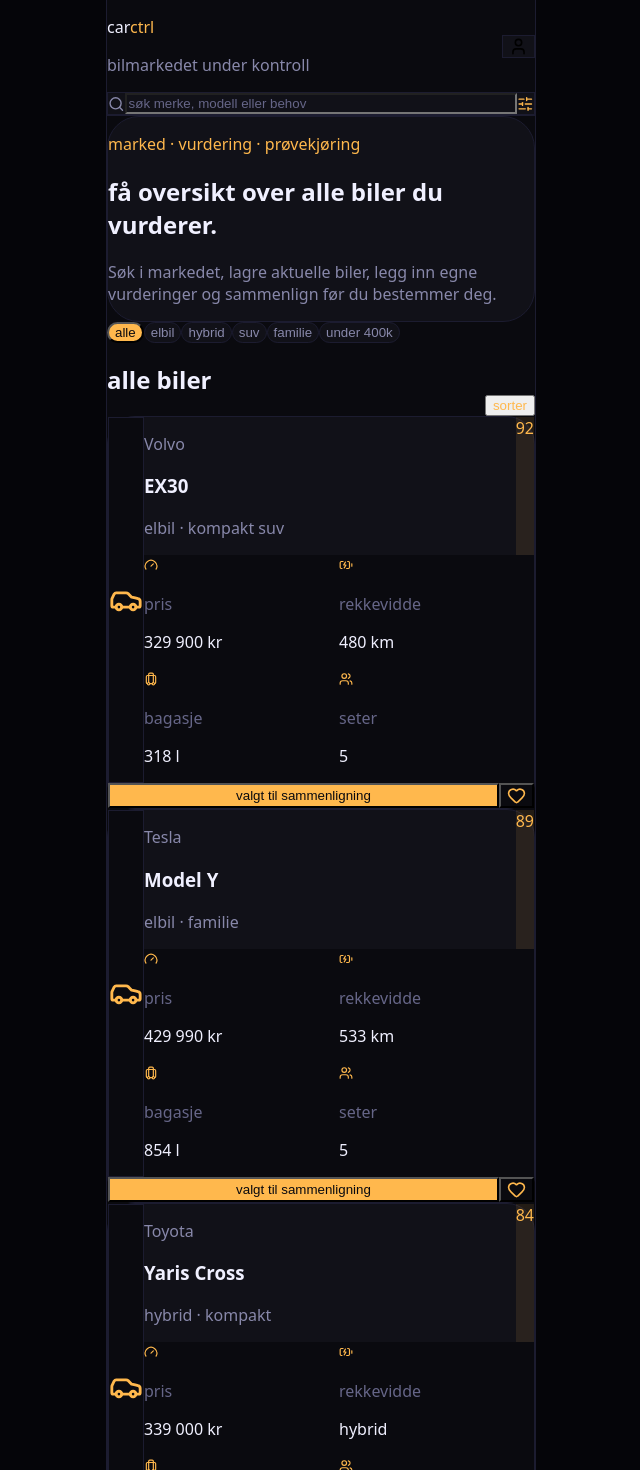
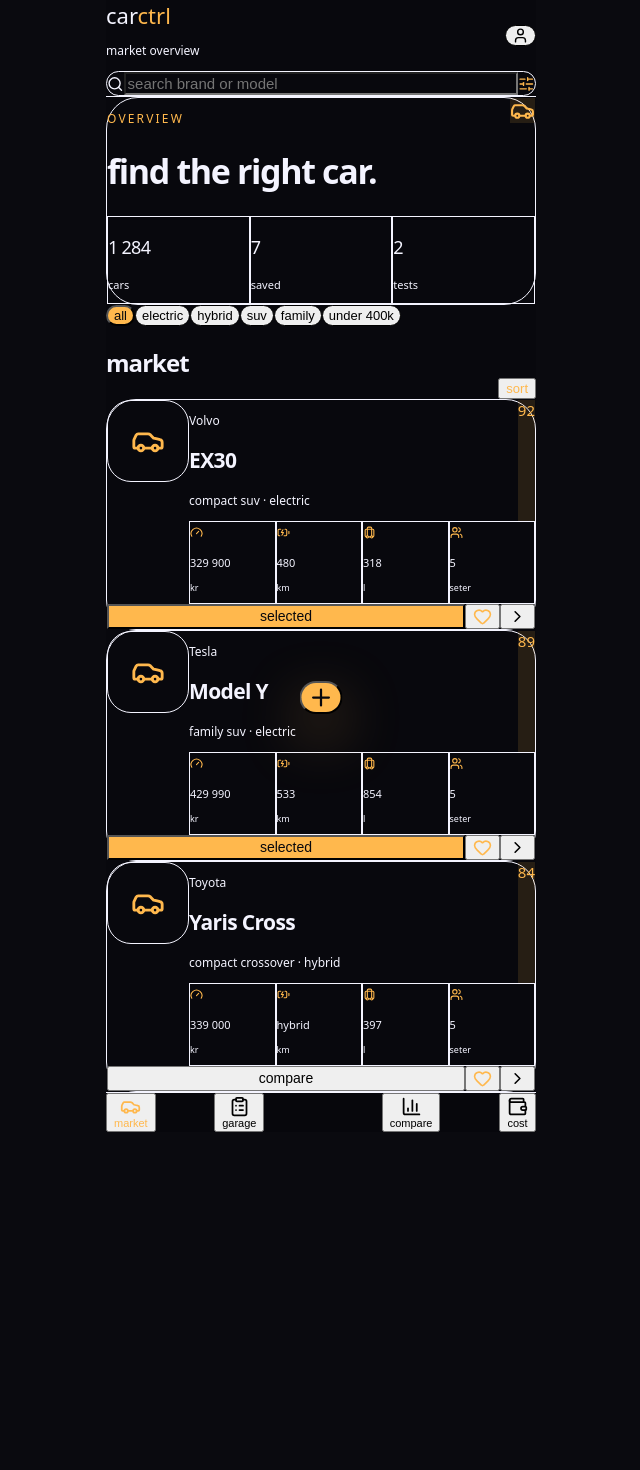
Before and after one commit to jojofos-maker/carctrl, a React (Vite) app in the folder carctrl-prototype/: page / in a window 1280 px wide. Shown: the top 1470 px of the page, without its empty margins (319-959 px from the left). After the commit the page ends 1092 px from the top, so only its background shows below. Built offline with nearby package versions, Linux system fonts and the light colour scheme.

Commit message:
Refactor App component and update car data

```diff
--- a/carctrl-prototype/src/App.jsx
+++ b/carctrl-prototype/src/App.jsx
@@ -8,109 +8,132 @@
   ClipboardList,
   Wallet,
   User,
-  Star,
   Plus,
-  CheckCircle2,
-  XCircle,
-  CalendarDays,
-  ChevronRight,
   BatteryCharging,
   Gauge,
   Luggage,
   Users,
+  ChevronRight,
+  Star,
 } from "lucide-react";
+
+const A = "#FFB84D";
 
 const cars = [
   {
     id: 1,
     brand: "Volvo",
     model: "EX30",
-    type: "elbil · kompakt suv",
-    price: "329 900 kr",
-    range: "480 km",
-    luggage: "318 l",
+    segment: "compact suv",
+    drivetrain: "electric",
+    price: "329 900",
+    range: "480",
+    luggage: "318",
     seats: "5",
     score: 92,
-    status: "vurderes",
+    status: "shortlist",
   },
   {
     id: 2,
     brand: "Tesla",
     model: "Model Y",
-    type: "elbil · familie",
-    price: "429 990 kr",
-    range: "533 km",
-    luggage: "854 l",
+    segment: "family suv",
+    drivetrain: "electric",
+    price: "429 990",
+    range: "533",
+    luggage: "854",
     seats: "5",
     score: 89,
-    status: "prøvekjørt",
+    status: "test driven",
   },
   {
     id: 3,
     brand: "Toyota",
     model: "Yaris Cross",
-    type: "hybrid · kompakt",
-    price: "339 000 kr",
+    segment: "compact crossover",
+    drivetrain: "hybrid",
+    price: "339 000",
     range: "hybrid",
-    luggage: "397 l",
+    luggage: "397",
     seats: "5",
     score: 84,
-    status: "forkastet",
+    status: "considering",
   },
 ];
 
-const filters = ["alle", "elbil", "hybrid", "suv", "familie", "under 400k"];
+const filters = ["all", "electric", "hybrid", "suv", "family", "under 400k"];
 
 export default function App() {
-  const [tab, setTab] = useState("marked");
-  const [filter, setFilter] = useState("alle");
+  const [tab, setTab] = useState("market");
+  const [filter, setFilter] = useState("all");
   const [selected, setSelected] = useState([1, 2]);
 
   return (
-    <div className="min-h-screen bg-[#050509] text-[#F0F0FF]">
-      <div className="relative mx-auto min-h-screen max-w-[430px] overflow-hidden border-x border-[#1C1C30] bg-[#0A0A0F]">
-        <div className="absolute -top-28 left-20 h-64 w-64 rounded-full bg-[#FFB84D]/20 blur-3xl" />
+    <div className="min-h-screen bg-black text-[#F4F4FF]">
+      <div className="mx-auto min-h-screen max-w-[430px] bg-[#08080D] relative overflow-hidden">
+        <div className="pointer-events-none absolute inset-0 bg-[radial-gradient(circle_at_50%_-10%,rgba(255,184,77,0.22),transparent_34%)]" />
 
-        <header className="sticky top-0 z-20 border-b border-[#1C1C30] bg-[#0A0A0F]/95 px-5 pb-4 pt-5 backdrop-blur-xl">
+        <header className="sticky top-0 z-30 bg-[#08080D]/88 backdrop-blur-2xl border-b border-white/[0.06]">
+          <div className="px-5 pt-5 pb-4">
             <div className="flex items-center justify-between">
               <div>
-              <p className="font-mono text-xl">
+                <div className="font-mono text-[22px] tracking-tight">
                   car<span className="text-[#FFB84D]">ctrl</span>
-              </p>
-              <p className="text-xs text-[#8888AA]">
-                bilmarkedet under kontroll
-              </p>
+                </div>
+                <p className="text-[12px] text-white/38">market overview</p>
               </div>
 
-            <button className="grid h-11 w-11 place-items-center rounded-2xl border border-[#1C1C30] bg-[#111118]">
-              <User size={19} />
+              <button className="h-10 w-10 rounded-full bg-white/[0.06] border border-white/[0.08] grid place-items-center">
+                <User size={17} className="text-white/70" />
               </button>
             </div>
 
-          <div className="mt-5 flex items-center gap-3 rounded-2xl border border-[#1C1C30] bg-[#111118] px-4 py-3">
-            <Search size={18} className="text-[#8888AA]" />
+            <div className="mt-5 flex items-center gap-3 rounded-[22px] bg-white/[0.06] border border-white/[0.08] px-4 py-3.5">
+              <Search size={18} className="text-white/35" />
               <input
-              className="w-full bg-transparent text-sm outline-none placeholder:text-[#666688]"
-              placeholder="søk merke, modell eller behov"
+                className="w-full bg-transparent outline-none text-[15px] placeholder:text-white/28"
+                placeholder="search brand or model"
               />
               <SlidersHorizontal size={18} className="text-[#FFB84D]" />
             </div>
+          </div>
         </header>
 
-        <main className="px-5 pb-28 pt-5">
-          {tab === "marked" && (
+        <main className="relative z-10 px-5 pt-5 pb-28">
+          {tab === "market" && (
             <>
-              <Hero />
+              <section className="rounded-[32px] border border-white/[0.07] bg-white/[0.045] p-5 shadow-2xl">
+                <div className="flex items-start justify-between">
+                  <div>
+                    <p className="text-[12px] uppercase tracking-[0.18em] text-[#FFB84D]">
+                      overview
+                    </p>
+                    <h1 className="mt-3 text-[34px] leading-[0.95] font-black tracking-[-0.04em]">
+                      find the right car.
+                    </h1>
+                  </div>
 
-              <div className="mt-5 flex gap-2 overflow-x-auto pb-1">
+                  <div className="grid h-12 w-12 place-items-center rounded-2xl bg-[#FFB84D]/12">
+                    <Car size={25} className="text-[#FFB84D]" />
+                  </div>
+                </div>
+
+                <div className="mt-6 grid grid-cols-3 gap-2">
+                  <MiniStat label="cars" value="1 284" />
+                  <MiniStat label="saved" value="7" />
+                  <MiniStat label="tests" value="2" />
+                </div>
+              </section>
+
+              <div className="mt-5 flex gap-2 overflow-x-auto pb-1 [-ms-overflow-style:none] [scrollbar-width:none]">
                 {filters.map((item) => (
                   <button
                     key={item}
                     onClick={() => setFilter(item)}
-                    className={`shrink-0 rounded-full px-4 py-2 text-sm ${
+                    className={`shrink-0 rounded-full px-4 py-2.5 text-[13px] transition ${
                       filter === item
-                        ? "bg-[#FFB84D] text-[#0A0A0F]"
-                        : "border border-[#1C1C30] bg-[#111118] text-[#8888AA]"
+                        ? "bg-[#FFB84D] text-[#08080D] font-bold"
+                        : "bg-white/[0.055] text-white/48 border border-white/[0.06]"
                     }`}
                   >
                     {item}
@@ -118,7 +141,7 @@
                 ))}
               </div>
 
-              <SectionTitle title="alle biler" action="sorter" />
+              <Title title="market" action="sort" />
 
               <div className="space-y-3">
                 {cars.map((car) => (
@@ -139,22 +162,22 @@
             </>
           )}
 
-          {tab === "mine" && <MyCars />}
+          {tab === "garage" && <Garage />}
           {tab === "compare" && <Compare selected={selected} />}
-          {tab === "budget" && <Budget />}
+          {tab === "cost" && <Cost />}
         </main>
 
-        <button className="fixed bottom-24 left-1/2 z-30 grid h-14 w-14 -translate-x-1/2 place-items-center rounded-full bg-[#FFB84D] text-[#0A0A0F] shadow-2xl">
+        <button className="fixed bottom-[86px] left-1/2 z-40 grid h-14 w-14 -translate-x-1/2 place-items-center rounded-full bg-[#FFB84D] text-[#08080D] shadow-[0_20px_60px_rgba(255,184,77,0.35)]">
           <Plus size={27} />
         </button>
 
-        <nav className="fixed bottom-0 left-1/2 z-20 w-full max-w-[430px] -translate-x-1/2 border-t border-[#1C1C30] bg-[#0A0A0F]/95 px-5 pb-5 pt-3 backdrop-blur-xl">
+        <nav className="fixed bottom-0 left-1/2 z-30 w-full max-w-[430px] -translate-x-1/2 border-t border-white/[0.07] bg-[#08080D]/92 px-5 pb-5 pt-3 backdrop-blur-2xl">
           <div className="flex items-center justify-between">
-            <NavItem icon={Car} label="marked" active={tab === "marked"} onClick={() => setTab("marked")} />
-            <NavItem icon={ClipboardList} label="mine" active={tab === "mine"} onClick={() => setTab("mine")} />
+            <NavItem icon={Car} label="market" active={tab === "market"} onClick={() => setTab("market")} />
+            <NavItem icon={ClipboardList} label="garage" active={tab === "garage"} onClick={() => setTab("garage")} />
             <div className="w-10" />
-            <NavItem icon={BarChart3} label="sammenlign" active={tab === "compare"} onClick={() => setTab("compare")} />
-            <NavItem icon={Wallet} label="økonomi" active={tab === "budget"} onClick={() => setTab("budget")} />
+            <NavItem icon={BarChart3} label="compare" active={tab === "compare"} onClick={() => setTab("compare")} />
+            <NavItem icon={Wallet} label="cost" active={tab === "cost"} onClick={() => setTab("cost")} />
           </div>
         </nav>
       </div>
@@ -162,47 +185,36 @@
   );
 }
 
-function Hero() {
-  return (
-    <section className="rounded-[2rem] border border-[#1C1C30] bg-[#111118] p-5">
-      <p className="text-xs text-[#FFB84D]">marked · vurdering · prøvekjøring</p>
-      <h1 className="mt-3 text-3xl font-black leading-tight tracking-tight">
-        få oversikt over alle biler du vurderer.
-      </h1>
-      <p className="mt-3 text-sm leading-6 text-[#8888AA]">
-        Søk i markedet, lagre aktuelle biler, legg inn egne vurderinger og
-        sammenlign før du bestemmer deg.
-      </p>
-    </section>
-  );
-}
-
 function CarCard({ car, selected, onSelect }) {
   return (
-    <article className="rounded-[1.75rem] border border-[#1C1C30] bg-[#111118] p-4">
-      <div className="flex gap-4">
-        <div className="grid h-20 w-20 shrink-0 place-items-center rounded-3xl border border-[#1C1C30] bg-[#0A0A0F]">
+    <article className="rounded-[30px] border border-white/[0.07] bg-white/[0.045] p-4">
+      <div className="flex items-start gap-4">
+        <div className="grid h-[82px] w-[82px] shrink-0 place-items-center rounded-[24px] bg-black/24 border border-white/[0.06]">
           <Car size={34} className="text-[#FFB84D]" />
         </div>
 
         <div className="min-w-0 flex-1">
           <div className="flex justify-between gap-3">
             <div>
-              <p className="text-xs text-[#8888AA]">{car.brand}</p>
-              <h3 className="text-lg font-black leading-tight">{car.model}</h3>
-              <p className="text-xs text-[#8888AA]">{car.type}</p>
+              <p className="text-[12px] text-white/38">{car.brand}</p>
+              <h3 className="text-[21px] font-black leading-none tracking-[-0.03em]">
+                {car.model}
+              </h3>
+              <p className="mt-1 text-[12px] text-white/38">
+                {car.segment} · {car.drivetrain}
+              </p>
             </div>
 
-            <div className="rounded-2xl bg-[#FFB84D]/10 px-2 py-1 text-sm font-black text-[#FFB84D]">
+            <div className="rounded-2xl bg-[#FFB84D]/12 px-2.5 py-1.5 text-[15px] font-black text-[#FFB84D]">
               {car.score}
             </div>
           </div>
 
-          <div className="mt-4 grid grid-cols-2 gap-2 text-xs">
-            <Data icon={Gauge} label="pris" value={car.price} />
-            <Data icon={BatteryCharging} label="rekkevidde" value={car.range} />
-            <Data icon={Luggage} label="bagasje" value={car.luggage} />
-            <Data icon={Users} label="seter" value={car.seats} />
+          <div className="mt-4 grid grid-cols-4 gap-1.5">
+            <Spec icon={Gauge} value={car.price} suffix="kr" />
+            <Spec icon={BatteryCharging} value={car.range} suffix="km" />
+            <Spec icon={Luggage} value={car.luggage} suffix="l" />
+            <Spec icon={Users} value={car.seats} suffix="seter" />
           </div>
         </div>
       </div>
@@ -210,67 +222,54 @@
       <div className="mt-4 flex gap-2">
         <button
           onClick={onSelect}
-          className={`flex-1 rounded-2xl px-4 py-3 text-sm font-bold ${
+          className={`h-12 flex-1 rounded-2xl text-[14px] font-bold transition ${
             selected
-              ? "bg-[#FFB84D] text-[#0A0A0F]"
-              : "bg-[#0A0A0F] text-[#F0F0FF]"
+              ? "bg-[#FFB84D] text-[#08080D]"
+              : "bg-white/[0.065] text-white/72"
           }`}
         >
-          {selected ? "valgt til sammenligning" : "sammenlign"}
+          {selected ? "selected" : "compare"}
         </button>
 
-        <button className="grid h-12 w-12 place-items-center rounded-2xl bg-[#0A0A0F] text-[#FFB84D]">
+        <button className="grid h-12 w-12 place-items-center rounded-2xl bg-white/[0.065] text-[#FFB84D]">
           <Heart size={19} />
+        </button>
+
+        <button className="grid h-12 w-12 place-items-center rounded-2xl bg-white/[0.065] text-white/50">
+          <ChevronRight size={19} />
         </button>
       </div>
     </article>
   );
 }
 
-function MyCars() {
+function Garage() {
   return (
-    <section>
-      <SectionTitle title="mine biler" action="ny vurdering" />
+    <>
+      <Title title="garage" action="add car" />
 
-      <div className="grid gap-3">
-        <StatusCard
-          icon={Star}
-          title="vurderes"
-          count="4 biler"
-          text="Biler du følger og vurderer aktivt."
-        />
-        <StatusCard
-          icon={CalendarDays}
-          title="prøvekjørt"
-          count="2 biler"
-          text="Legg inn komfort, kjørefølelse og totalinntrykk."
-        />
-        <StatusCard
-          icon={CheckCircle2}
-          title="aktuelle"
-          count="2 biler"
-          text="Kortlisten din før endelig valg."
-        />
-        <StatusCard
-          icon={XCircle}
-          title="forkastet"
-          count="3 biler"
-          text="Lagre hvorfor bilen ikke passet."
-        />
+      <div className="space-y-3">
+        <GarageCard title="shortlist" count="4" text="cars you are seriously considering" />
+        <GarageCard title="test driven" count="2" text="your notes, scores and impressions" />
+        <GarageCard title="offers" count="1" text="dealer offers and financing options" />
+        <GarageCard title="rejected" count="5" text="cars you have ruled out and why" />
       </div>
 
-      <div className="mt-6 rounded-[1.75rem] border border-[#1C1C30] bg-[#111118] p-4">
-        <h3 className="font-bold">prøvekjøringsskjema</h3>
-        <p className="mt-2 text-sm leading-6 text-[#8888AA]">
-          Gi score på komfort, plass, støy, software, parkering, barnesete og
-          totalinntrykk.
+      <section className="mt-5 rounded-[30px] border border-white/[0.07] bg-white/[0.045] p-5">
+        <p className="text-[12px] uppercase tracking-[0.18em] text-[#FFB84D]">
+          next step
         </p>
-        <button className="mt-4 flex w-full items-center justify-between rounded-2xl bg-[#F0F0FF] px-4 py-3 text-sm font-bold text-[#0A0A0F]">
-          start vurdering
-          <ChevronRight size={18} />
+        <h2 className="mt-3 text-2xl font-black tracking-[-0.04em]">
+          log a test drive
+        </h2>
+        <p className="mt-2 text-sm leading-6 text-white/45">
+          Score comfort, space, noise, software, visibility and overall feel.
+        </p>
+        <button className="mt-5 h-12 w-full rounded-2xl bg-white text-[#08080D] text-sm font-black">
+          start review
         </button>
-      </div>
       </section>
+    </>
   );
 }
 
@@ -278,108 +277,122 @@
   const chosen = cars.filter((car) => selected.includes(car.id));
 
   return (
-    <section>
-      <SectionTitle title="sammenlign" action={`${chosen.length} valgt`} />
+    <>
+      <Title title="compare" action={`${chosen.length} selected`} />
 
       <div className="grid grid-cols-2 gap-3">
         {chosen.map((car) => (
           <div
             key={car.id}
-            className="rounded-[1.5rem] border border-[#1C1C30] bg-[#111118] p-4"
+            className="rounded-[26px] border border-white/[0.07] bg-white/[0.045] p-4"
           >
-            <p className="text-xs text-[#8888AA]">{car.brand}</p>
-            <h3 className="font-black">{car.model}</h3>
-            <div className="mt-4 space-y-3 text-xs">
-              <CompareRow label="pris" value={car.price} />
-              <CompareRow label="rekkevidde" value={car.range} />
-              <CompareRow label="bagasje" value={car.luggage} />
+            <p className="text-xs text-white/38">{car.brand}</p>
+            <h3 className="text-xl font-black tracking-[-0.03em]">{car.model}</h3>
+
+            <div className="mt-5 space-y-3 text-xs">
+              <CompareRow label="price" value={`${car.price} kr`} />
+              <CompareRow label="range" value={`${car.range} km`} />
+              <CompareRow label="luggage" value={`${car.luggage} l`} />
               <CompareRow label="score" value={car.score} />
             </div>
           </div>
         ))}
       </div>
 
-      <div className="mt-5 rounded-[1.75rem] border border-[#FFB84D]/30 bg-[#FFB84D]/10 p-4">
-        <p className="text-sm font-bold text-[#FFB84D]">foreløpig konklusjon</p>
-        <p className="mt-2 text-sm leading-6 text-[#D8D8EE]">
-          Volvo EX30 ser ut som beste totalvalg. Tesla Model Y vinner på plass.
+      <div className="mt-5 rounded-[30px] border border-[#FFB84D]/25 bg-[#FFB84D]/10 p-5">
+        <p className="text-[12px] uppercase tracking-[0.18em] text-[#FFB84D]">
+          conclusion
+        </p>
+        <p className="mt-3 text-[15px] leading-6 text-white/72">
+          EX30 looks like the best total choice. Model Y wins on space.
         </p>
       </div>
-    </section>
+    </>
   );
 }
 
-function Budget() {
+function Cost() {
   return (
-    <section>
-      <SectionTitle title="økonomi" action="endre" />
+    <>
+      <Title title="cost" action="edit" />
 
-      <div className="rounded-[2rem] border border-[#1C1C30] bg-[#111118] p-5">
-        <p className="text-sm text-[#8888AA]">estimert månedskostnad</p>
-        <h2 className="mt-2 text-4xl font-black">6 850 kr</h2>
+      <section className="rounded-[32px] border border-white/[0.07] bg-white/[0.045] p-5">
+        <p className="text-[12px] uppercase tracking-[0.18em] text-white/35">
+          estimated monthly cost
+        </p>
+        <h2 className="mt-3 text-[42px] font-black tracking-[-0.06em]">
+          6 850 kr
+        </h2>
 
-        <div className="mt-5 space-y-3">
-          <BudgetRow label="lån/leasing" value="4 200 kr" />
-          <BudgetRow label="forsikring" value="950 kr" />
-          <BudgetRow label="strøm/drivstoff" value="700 kr" />
-          <BudgetRow label="bom/service" value="1 000 kr" />
-        </div>
+        <div className="mt-6 space-y-2">
+          <CostRow label="loan / leasing" value="4 200 kr" />
+          <CostRow label="insurance" value="950 kr" />
+          <CostRow label="energy" value="700 kr" />
+          <CostRow label="tolls / service" value="1 000 kr" />
         </div>
       </section>
+    </>
   );
 }
 
-function SectionTitle({ title, action }) {
+function MiniStat({ label, value }) {
   return (
-    <div className="mb-4 mt-7 flex items-end justify-between">
-      <div>
-        <h2 className="text-xl font-black">{title}</h2>
-      </div>
-      <button className="text-sm text-[#FFB84D]">{action}</button>
+    <div className="rounded-2xl bg-black/24 border border-white/[0.055] p-3">
+      <p className="text-[18px] font-black tracking-[-0.04em]">{value}</p>
+      <p className="mt-1 text-[11px] text-white/35">{label}</p>
     </div>
   );
 }
 
-function Data({ icon: Icon, label, value }) {
+function Spec({ icon: Icon, value, suffix }) {
   return (
-    <div className="rounded-xl bg-[#0A0A0F] p-2">
-      <Icon size={14} className="mb-1 text-[#FFB84D]" />
-      <p className="text-[#666688]">{label}</p>
-      <p className="font-semibold">{value}</p>
+    <div className="rounded-2xl bg-black/24 border border-white/[0.055] p-2">
+      <Icon size={13} className="mb-1 text-[#FFB84D]" />
+      <p className="text-[11px] font-bold leading-tight">{value}</p>
+      <p className="text-[9px] text-white/30">{suffix}</p>
     </div>
   );
 }
 
-function StatusCard({ icon: Icon, title, count, text }) {
+function GarageCard({ title, count, text }) {
   return (
-    <div className="rounded-[1.5rem] border border-[#1C1C30] bg-[#111118] p-4">
+    <div className="flex items-center justify-between rounded-[26px] border border-white/[0.07] bg-white/[0.045] p-4">
       <div className="flex items-center gap-3">
-        <div className="grid h-11 w-11 place-items-center rounded-2xl bg-[#FFB84D]/10">
-          <Icon size={20} className="text-[#FFB84D]" />
+        <div className="grid h-11 w-11 place-items-center rounded-2xl bg-[#FFB84D]/12">
+          <Star size={18} className="text-[#FFB84D]" />
         </div>
         <div>
-          <h3 className="font-bold">{title}</h3>
-          <p className="text-xs text-[#FFB84D]">{count}</p>
+          <h3 className="font-black tracking-[-0.02em]">{title}</h3>
+          <p className="text-xs text-white/38">{text}</p>
         </div>
       </div>
-      <p className="mt-3 text-sm text-[#8888AA]">{text}</p>
+      <div className="text-xl font-black text-[#FFB84D]">{count}</div>
+    </div>
+  );
+}
+
+function Title({ title, action }) {
+  return (
+    <div className="mb-4 mt-7 flex items-end justify-between">
+      <h2 className="text-[24px] font-black tracking-[-0.04em]">{title}</h2>
+      <button className="text-[13px] font-bold text-[#FFB84D]">{action}</button>
     </div>
   );
 }
 
 function CompareRow({ label, value }) {
   return (
-    <div className="flex justify-between gap-2 border-b border-[#1C1C30] pb-2">
-      <span className="text-[#8888AA]">{label}</span>
-      <span className="font-bold">{value}</span>
+    <div className="flex justify-between gap-2 border-b border-white/[0.07] pb-2">
+      <span className="text-white/35">{label}</span>
+      <span className="font-bold text-white/78">{value}</span>
     </div>
   );
 }
 
-function BudgetRow({ label, value }) {
+function CostRow({ label, value }) {
   return (
-    <div className="flex justify-between rounded-2xl bg-[#0A0A0F] px-4 py-3 text-sm">
-      <span className="text-[#8888AA]">{label}</span>
+    <div className="flex justify-between rounded-2xl bg-black/24 border border-white/[0.055] px-4 py-3 text-sm">
+      <span className="text-white/38">{label}</span>
       <span className="font-bold">{value}</span>
     </div>
   );
@@ -389,12 +402,12 @@
   return (
     <button
       onClick={onClick}
-      className={`flex flex-col items-center gap-1 text-[11px] ${
-        active ? "text-[#FFB84D]" : "text-[#666688]"
+      className={`flex flex-col items-center gap-1 text-[11px] transition ${
+        active ? "text-[#FFB84D]" : "text-white/30"
       }`}
     >
       <Icon size={21} />
-      {label}
+      <span>{label}</span>
     </button>
   );
 }
```
Lines whose indentation alone changed are shown as unchanged.
